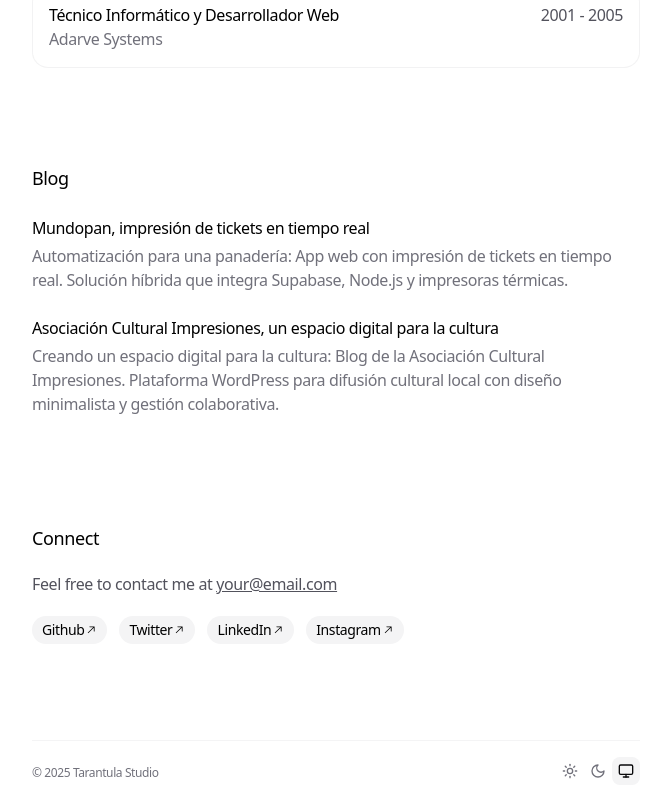
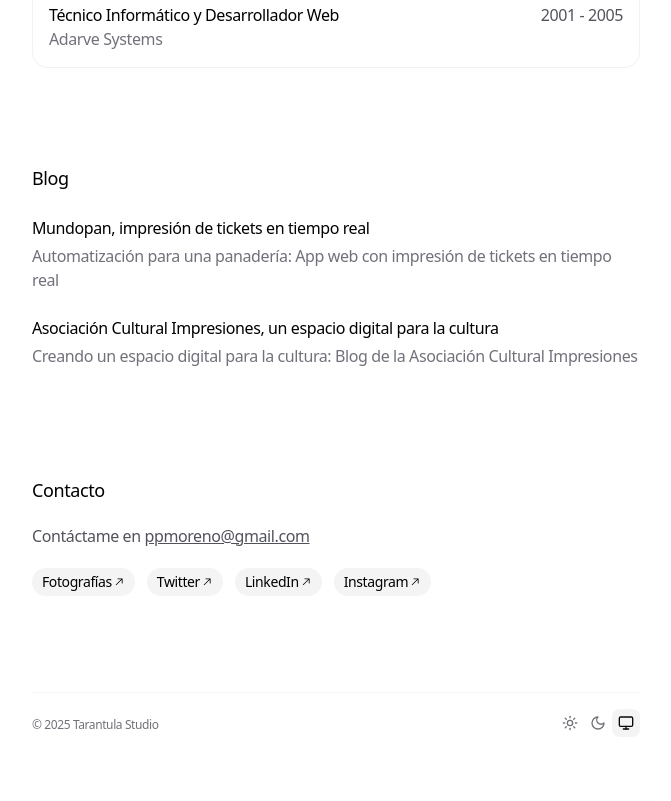
Before and after one commit to pedromoreno/tarantula, a Next.js app: page / in a window 1280 px wide. Shown: the part 962-1763 px from the top of the page, without its empty margins (304-975 px from the left). After the commit the page ends 1715 px from the top, so only its background shows below. Built offline with nearby package versions, Linux system fonts and the light colour scheme.

Commit message:
feat(contacto): actualiza email y copia del bloque de contacto

```diff
--- a/app/data.ts
+++ b/app/data.ts
@@ -78,14 +78,14 @@ export const BLOG_POSTS: BlogPost[] = [
   {
     title: 'Mundopan, impresión de tickets en tiempo real',
     description:
-      'Automatización para una panadería: App web con impresión de tickets en tiempo real. Solución híbrida que integra Supabase, Node.js y impresoras térmicas.',
+      'Automatización para una panadería: App web con impresión de tickets en tiempo real',
     link: '/blog/mundopan-solucion-problema-dificil',
     uid: 'blog-mundopan',
   },
   {
     title: 'Asociación Cultural Impresiones, un espacio digital para la cultura',
     description:
-      'Creando un espacio digital para la cultura: Blog de la Asociación Cultural Impresiones. Plataforma WordPress para difusión cultural local con diseño minimalista y gestión colaborativa.',
+      'Creando un espacio digital para la cultura: Blog de la Asociación Cultural Impresiones',
     link: '/blog/asociacion-cultural-impresiones',
     uid: 'blog-impresiones',
   },
@@ -93,21 +93,21 @@ export const BLOG_POSTS: BlogPost[] = [
 
 export const SOCIAL_LINKS: SocialLink[] = [
   {
-    label: 'Github',
-    link: 'https://github.com/ibelick',
+    label: 'Fotografías',
+    link: 'https://pedromoreno.pixieset.com',
   },
   {
     label: 'Twitter',
-    link: 'https://twitter.com/ibelick',
+    link: 'https://twitter.com/pedromoreno',
   },
   {
     label: 'LinkedIn',
-    link: 'https://www.linkedin.com/in/ibelick',
+    link: 'https://www.linkedin.com/in/ppmoreno1/',
   },
   {
     label: 'Instagram',
-    link: 'https://www.instagram.com/ibelick',
+    link: 'https://www.instagram.com/pedromoreno',
   },
 ]
 
-export const EMAIL = 'your@email.com'
+export const EMAIL = 'ppmoreno@gmail.com'
--- a/app/page.tsx
+++ b/app/page.tsx
@@ -249,9 +249,9 @@ export default function Personal() {
         variants={VARIANTS_SECTION}
         transition={TRANSITION_SECTION}
       >
-        <h3 className="mb-5 text-lg font-medium">Connect</h3>
+        <h3 className="mb-5 text-lg font-medium">Contacto</h3>
         <p className="mb-5 text-zinc-600 dark:text-zinc-400">
-          Feel free to contact me at{' '}
+          Contáctame en{' '}
           <a className="underline dark:text-zinc-300" href={`mailto:${EMAIL}`}>
             {EMAIL}
           </a>
```
